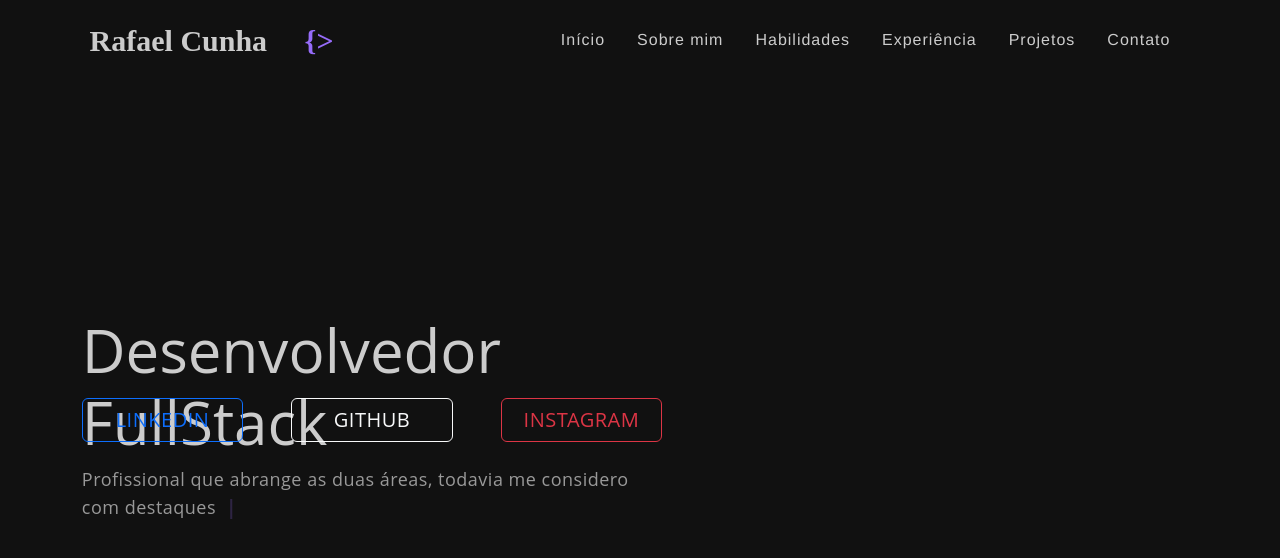
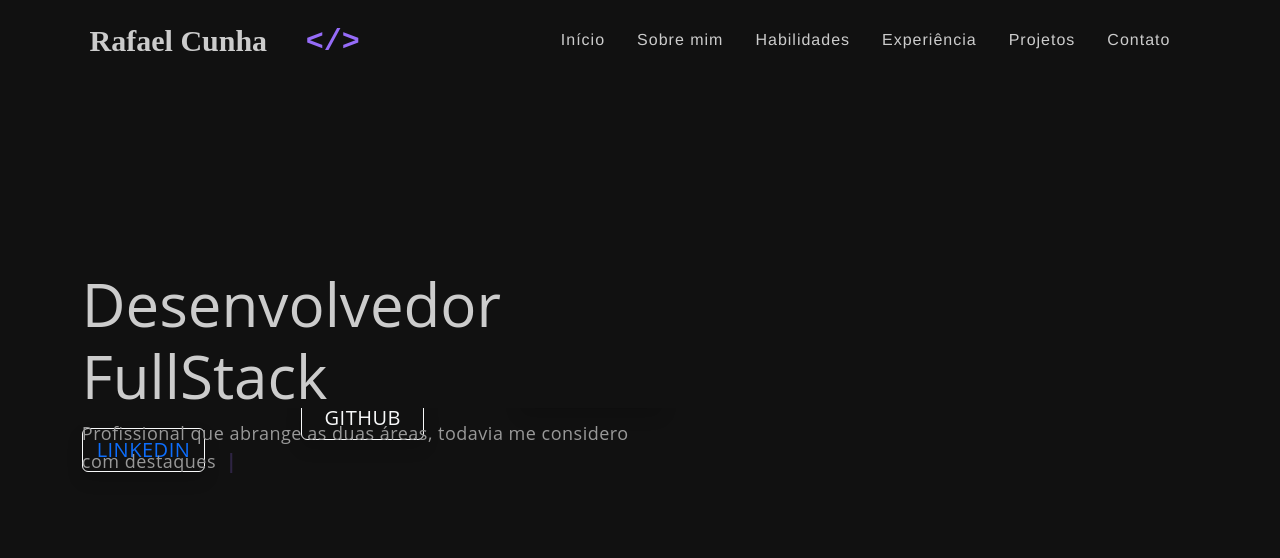
Before and after one commit to dev-rafaelcunha/Portfolio-v2, a React (Create React App) app: page / in a window 1280 px wide. Shown: the top 558 px of the page. Built offline with nearby package versions, Linux system fonts and the light colour scheme.

Commit message:
Desenvolvido efeito para logo e ajuste responsividade Componente Home.

```diff
--- a/src/components/layout/Header.jsx
+++ b/src/components/layout/Header.jsx
@@ -4,7 +4,7 @@ import Nav from './Nav'
 function Header() {
 
     const name = 'Rafael Cunha'
-    const logo = '{>'
+    const logo = '</>'
 
     return (
 
--- a/src/components/layout/Header.module.css
+++ b/src/components/layout/Header.module.css
@@ -14,10 +14,19 @@
 }
 
 .logo {
+    animation: move 3s infinite ease-in-out;
+    animation-duration: 2s;
+    transition: 1s ease-in-out;
     position: relative;
     font-size: 30px;
     color: #966cf9;
     left: 215px;
-    font-family: cursive;
+    font-family: monospace;
     font-weight: bold;
 }
+
+@keyframes move {
+    0% { transform: translate(0); }
+    50% { transform: translate(2px, 3px); }
+    100% { transform: translate(0); }
+}
--- a/src/components/pages/Home.jsx
+++ b/src/components/pages/Home.jsx
@@ -14,11 +14,11 @@ function Home() {
                         <div className={styles.title}>
                             <h1 className={styles.h1}>Desenvolvedor FullStack</h1>
                             <span><TypingAnimation className={styles.typingAnimation} text="Profissional que abrange as duas áreas, todavia me considero com destaques em Front-End." /></span>
-                            <div className="d-lg-flex d-none">
-                                <a href="#" type="button" className={`${[styles.btn]} btn btn-outline-primary mt-5`}>Linkedin</a>
-                                <a href="#" type="button" className={`${[styles.btn]} btn btn-outline-light mt-5 mx-5`}>Github</a>
-                                <a href="#" type="button" className={`${[styles.btn]} btn btn-outline-danger mt-5`}>Instagram</a>
-                            </div>
+                        </div>
+                        <div className={`${[styles.btnHome]} d-lg-flex d-none`}>
+                            <a href="#" type="button" className={`${[styles.btn]} btn btn-outline-primary border border-light mt-5 me-5 shadow`}>Linkedin</a>
+                            <a href="#" type="button" className={`${[styles.btn2]} btn btn-outline-light border border-light mt-5 mx-5 shadow`}>Github</a>
+                            <a href="#" type="button" className={`${[styles.btn3]} btn btn-outline-danger border border-light mt-5 ms-5 shadow`}>Instagram</a>
                         </div>
                     </div>
                     <div className={`${[styles.secondColumn]} col d-flex align-items-center`}>
--- a/src/components/pages/Home.module.css
+++ b/src/components/pages/Home.module.css
@@ -12,6 +12,8 @@
     padding: 0 11%;
     color: #ccc;
     height: 140px;
+    background-color: #111;
+    z-index: 100;
 }
 
 .h1 {
@@ -34,8 +36,32 @@
   font-size: 19px;
 }
 
+.btnHome {
+    padding: 0 11%;
+}
+
 .btn {
-    animation: desceSecao;
+    animation: desceSecaoBtn;
+    animation-timing-function: ease-in-out;
+    animation-duration: 2s;
+    font-size: 20px;
+    letter-spacing: .5px;
+    text-transform: UPPERCASE;
+    width: 200px;
+}
+
+.btn2 {
+    animation: desceSecaoBtn2;
+    animation-timing-function: ease-in-out;
+    animation-duration: 2s;
+    font-size: 20px;
+    letter-spacing: .5px;
+    text-transform: UPPERCASE;
+    width: 200px;
+}
+
+.btn3 {
+    animation: desceSecaoBtn3;
     animation-timing-function: ease-in-out;
     animation-duration: 2s;
     font-size: 20px;
@@ -46,6 +72,36 @@
 
 @keyframes desceSecao {
 
+    from {
+        transform: translate3d(0, -10.75rem, 0);
+    }
+
+    to {
+        transform: translate3d(0, 0, 0);
+    }
+}
+
+@keyframes desceSecaoBtn {
+    from {
+        transform: translate3d(0, -6.75rem, 0);
+    }
+
+    to {
+        transform: translate3d(0, 0, 0);
+    }
+}
+
+@keyframes desceSecaoBtn2 {
+    from {
+        transform: translate3d(0, -8.75rem, 0);
+    }
+
+    to {
+        transform: translate3d(0, 0, 0);
+    }
+}
+
+@keyframes desceSecaoBtn3 {
     from {
         transform: translate3d(0, -10.75rem, 0);
     }
@@ -67,7 +123,7 @@
     }
 }
 
-@media (max-width: 1024px) {
+@media (max-width: 767px) {
 
     .title {
         position: relative;
@@ -78,3 +134,11 @@
         font-size: 40px;
     }
 }
+
+@media (max-width: 1522px) {
+
+    .btnHome {
+        position: relative;
+        top: 80px;
+    }
+}
```
